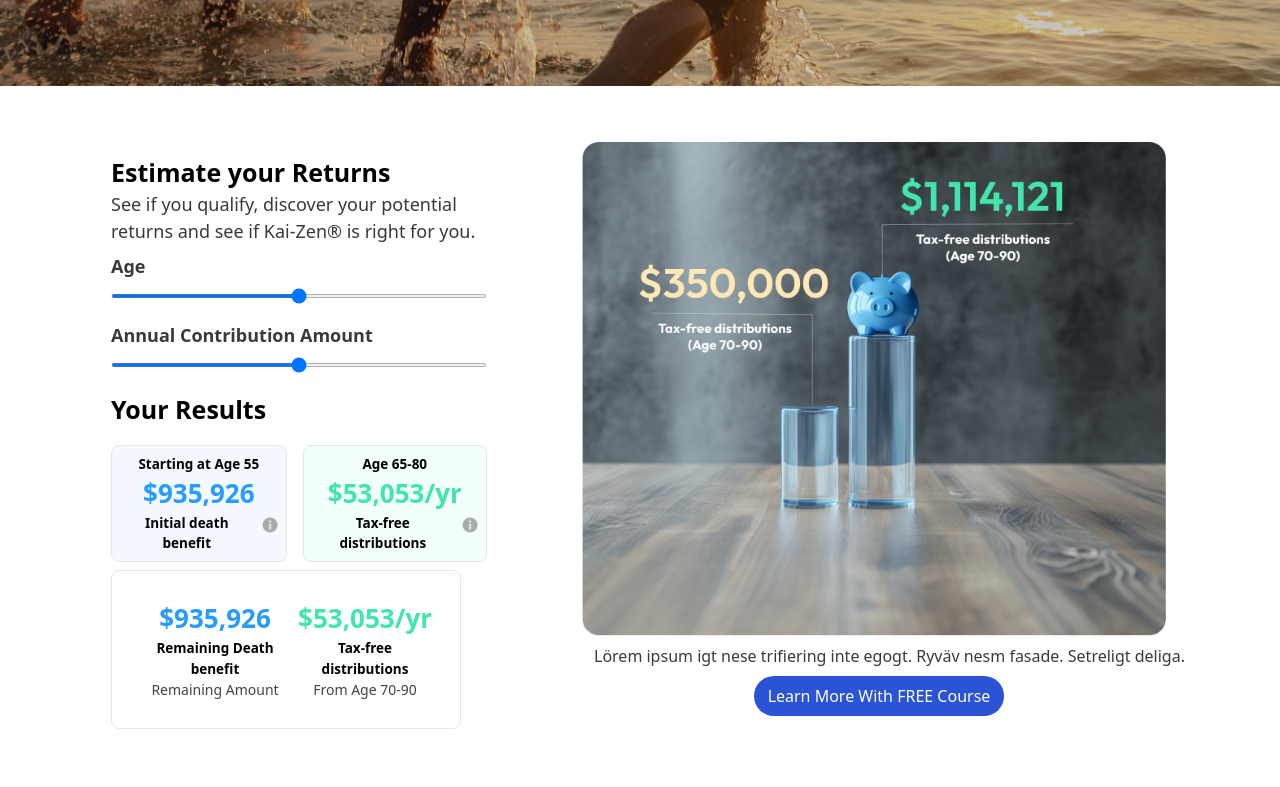
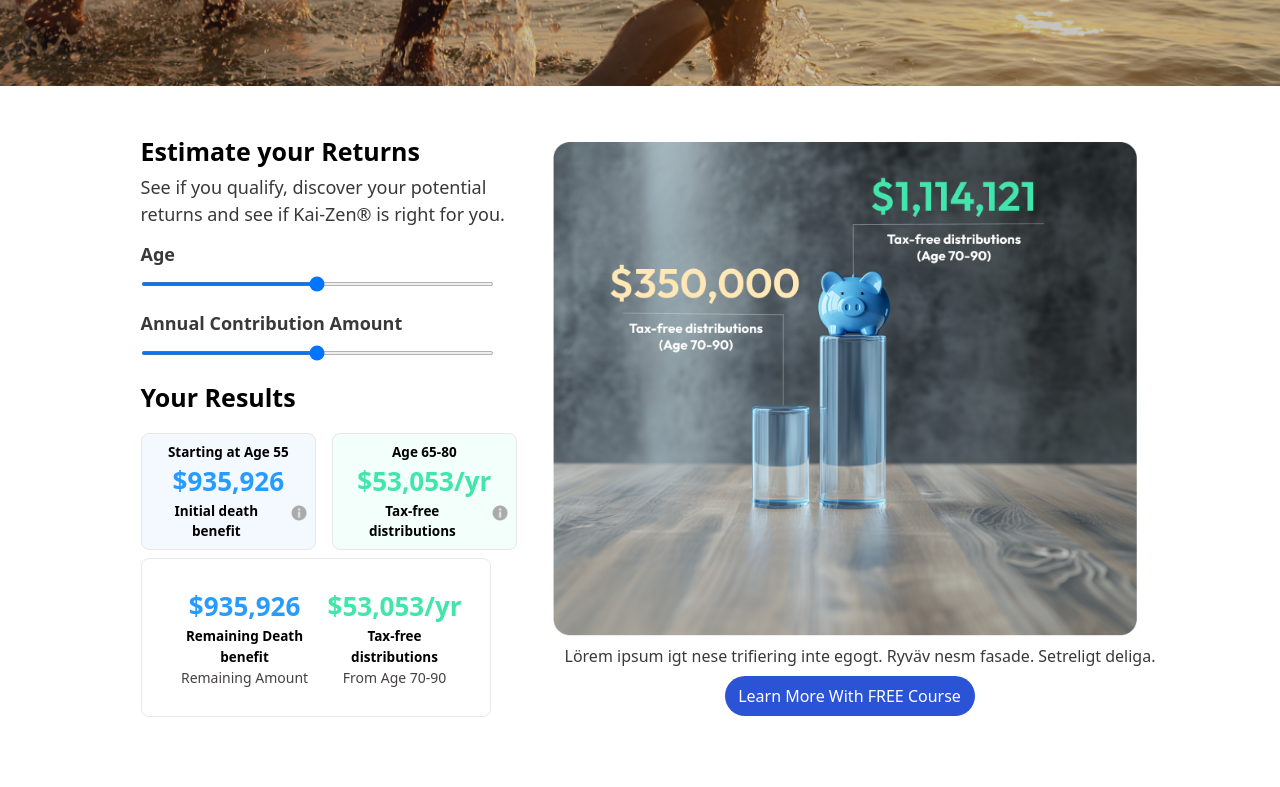
Before and after one commit to snehapatidar5/Task-1, a React (Vite) app: page / in a window 1280 px wide. Shown: the part 780-1567 px from the top of the page. Built offline with nearby package versions, Linux system fonts and the light colour scheme.

Commit message:
Update Estimate.jsx

```diff
--- a/src/Component/OtherComponents/Estimate.jsx
+++ b/src/Component/OtherComponents/Estimate.jsx
@@ -2,22 +2,22 @@ import EstimateImage from '../../assets/estimateImage.png'
 import iVector from '../../assets/iVector.png'
 function Estimate() {
   return (
-    <div className=' lg:max-2xl:mt-12 lg:max-2xl:flex lg:max-2xl:justify-evenly   lg:max-2xl:w-[100%] lg:max-2xl:h-[670px]  '>
-      <div className='lg:max-2xl:w-[400px]  lg:max-2xl:ml-6 sm:p-3 sm:mt-2'>
+    <div className=' lg:max-2xl:mt-12 lg:max-2xl:flex lg:max-2xl:justify-center lg:max-2xl:gap-4 w-[100%] h-[670px]  '>
+      <div className='lg:max-2xl:w-[400px] lg:max-2xl:mt-[-13px]  lg:max-2xl:ml-6 sm:p-3 sm:mt-3'>
         <div>
           <h3 className='text-[25px] font-semibold'>Estimate your Returns</h3>
-          <p className='text-[18px] text-[#3A3939]'>See if you qualify, discover your potential returns and see if Kai-Zen® is right for you.</p>
+          <p className='text-[18px] text-[#3A3939] sm:pt-1'>See if you qualify, discover your potential returns and see if Kai-Zen® is right for you.</p>
 
 
-          <p className='text-[18px] text-[#3A3939] font-semibold mt-2 '>Age</p>
-          <input type="range" className=" w-full h-1 mb-6  rounded-lg cursor-pointer bg-[#FFFFFF]" />
+          <p className='text-lg text-[#3A3939] font-semibold mt-3 '>Age</p>
+          <input type="range" className=" w-full sm:w-[94%] h-1 mb-6  rounded-lg cursor-pointer bg-[#FFFFFF]" />
 
           <p className='text-[18px] text-[#3A3939] font-semibold'>Annual Contribution Amount</p>
-          <input type="range" className=" w-full h-1 mb-6  rounded-lg cursor-pointer" />
+          <input type="range" className=" w-full sm:w-[94%] h-1 mb-6  rounded-lg cursor-pointer bg-[#FFFFFF]" />
         </div>
         <div>
           <h3 className='lg:max-2xl:text-[25px] sm:text-[20px] font-semibold'>Your Results</h3>
-          <div className='flex sm:mt-4 lg:max-2xl:gap-4 sm:gap-2 '>
+          <div className='flex sm:mt-4 lg:max-2xl:gap-4 sm:gap-3 '>
             <div className='bg-[#F3F9FF] border border-[#E8E8E8] rounded-lg p-2 text-center'>
               <p className='text-[16px] text-[#000000] font-semibold sm:text-[13.5px]'>Starting at Age 55</p>
               <p className='text-[#289BFF] text-[30px] font-semibold sm:text-[26px]'>$935,926</p>
@@ -35,7 +35,7 @@ function Estimate() {
               </div>
             </div>
           </div>
-          <div className='lg:max-2xl:w-[350px] sm:w-[343px] bg-[#FFFFFF] border border-[#E8E8E8] rounded-lg flex lg:max-2xl:p-7 sm:p-4 gap-2 text-center mt-2'>
+          <div className='lg:max-2xl:w-[350px] sm:w-[100%]   border border-[#E8E8E8] rounded-lg flex lg:max-2xl:p-7 sm:p-4 gap-2 text-center mt-2'>
             <div>
             <p className='text-[#289BFF] text-[30px] font-semibold sm:text-[26px]'>$935,926</p>
             <p className='text-[16px] text-[#000000] font-semibold sm:text-[13.5px]'>Remaining Death benefit </p>
```
